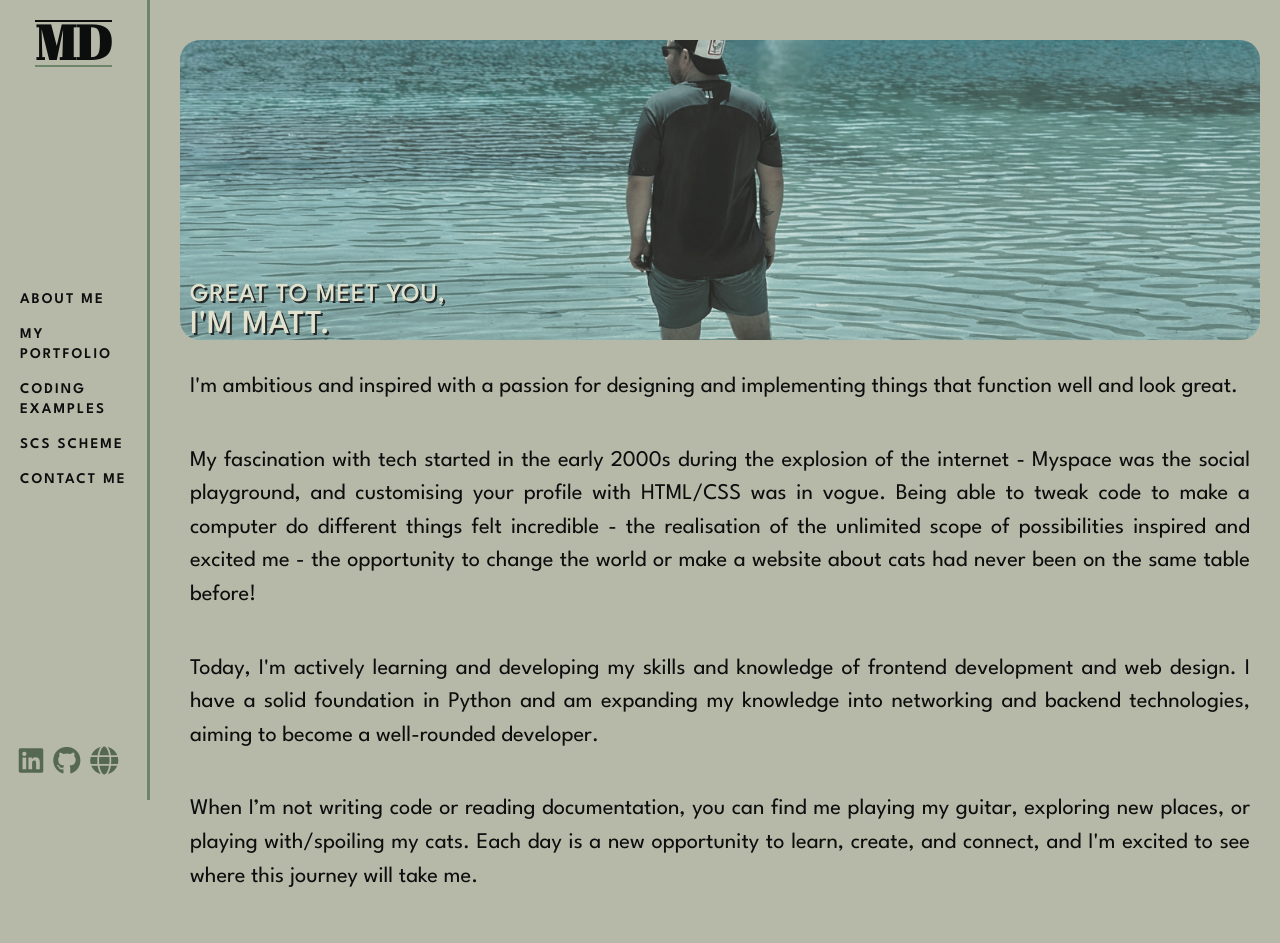
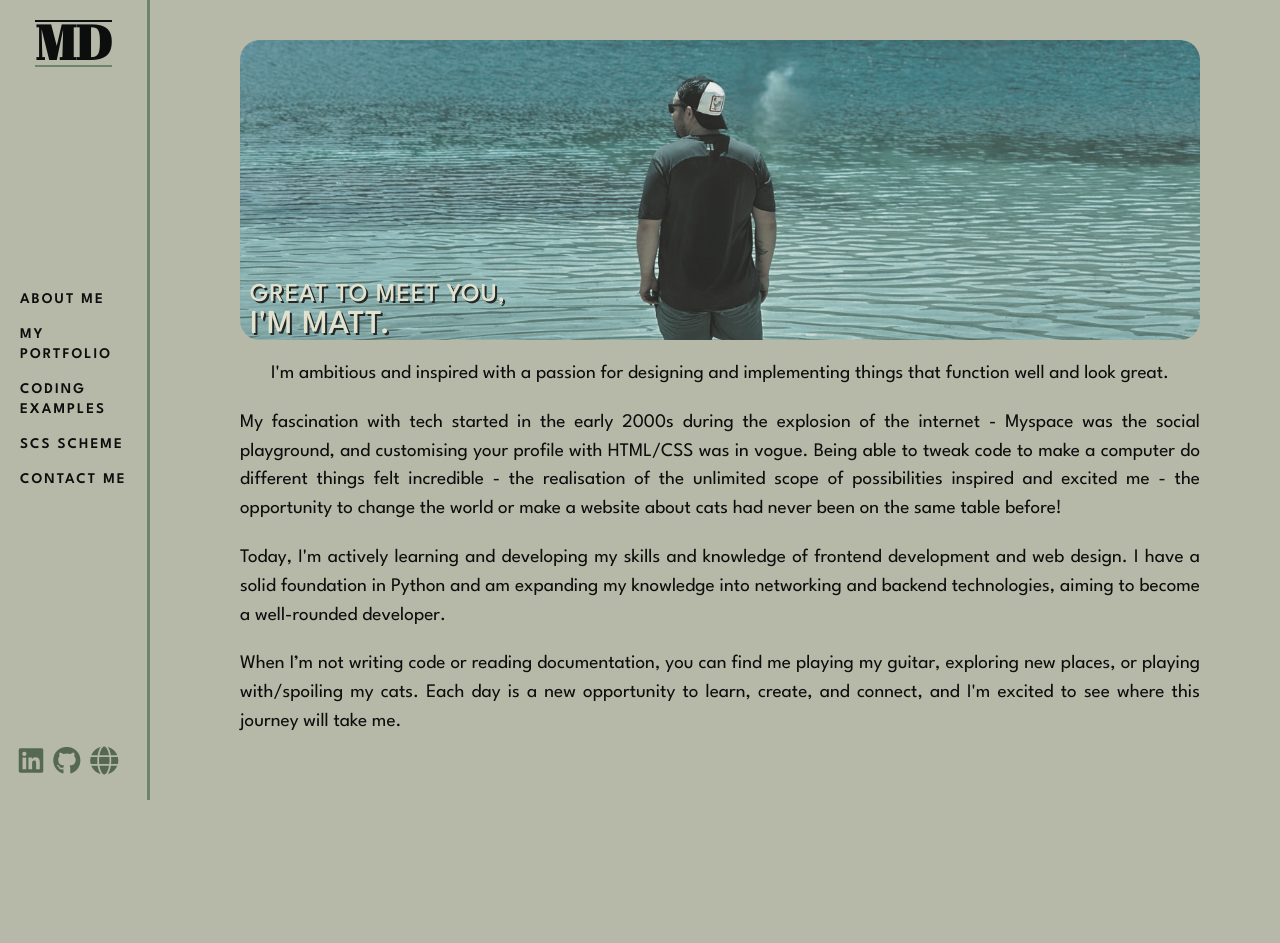
Before and after one commit to MattJDean/Netmatters-Portfolio, a PHP site: page /about-me.html in a window 1280 px wide. After the commit the page ends 800 px from the top, so only its background shows below. Run offline with PHP 8.4, Linux system fonts and the light colour scheme; some libraries are stand-ins or nearby versions.

Commit message:
1645 23/08/24

```diff
--- a/scss/pages/_about.scss
+++ b/scss/pages/_about.scss
@@ -36,7 +36,7 @@
             flex-shrink: 1;
             flex-wrap: nowrap;
             position: relative;
-            width: 100%;
+            width: 75vw;
             margin-top: 50px;
             margin-bottom: 20px;
             @include respond-to(md){
@@ -46,8 +46,9 @@
             img {
                 width: 100%;
                 height: 300px;
+
                 object-fit: cover;
-                // object-position: 100% 100%;
+                object-position: 100% 10%;
                 border-radius: 20px;
                 opacity: 0.8;
                 filter: saturate(0.6);
@@ -63,7 +64,7 @@
                 font-weight: 500;
                 margin: 0;
                 padding: 10px;
-                max-width: 75%;
+                max-width: 75vw;
 
             }
 
@@ -88,11 +89,10 @@
         }
 
         p {
-            width: 100%;
+            max-width: 75vw;
             text-align: justify;
-            font-size: 1.4rem;
+            font-size: 1.2rem;
             font-weight: 400;
-            padding: 10px;
             margin-bottom: 20px;
         }
 
```
Also changed, not shown: css/style.css.
